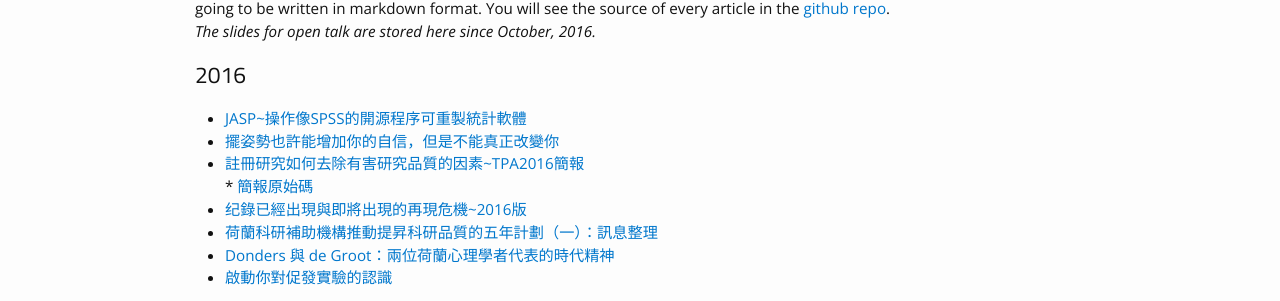
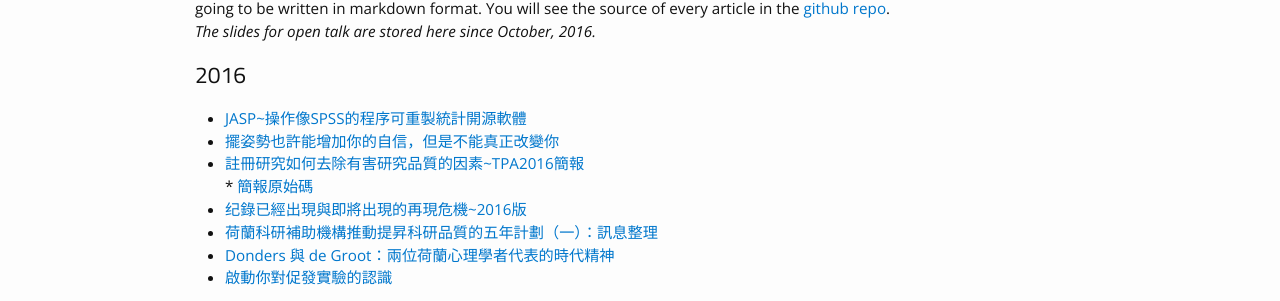
Before and after one commit to SCgeeker/SCgeeker.github.io, a Jekyll site: the page built from text.md, in a window 1280 px wide. Shown: the part 209-510 px from the top of the page. Built offline with Jekyll 4.4.1, drawn with Linux system fonts in a browser that asks for light colours; comment, search, counter and statistics services are not loaded.

```diff
--- a/text.md
+++ b/text.md
@@ -8,7 +8,7 @@ This section collects **writings without codes** for self review and anyone who
 *The slides for open talk are stored here since October, 2016.*
 
 ## 2016
-- [JASP~操作像SPSS的開源程序可重製統計軟體](/Text/text_2016007/)
+- [JASP~操作像SPSS的程序可重製統計開源軟體](/Text/text_2016007/)
 - [擺姿勢也許能增加你的自信，但是不能真正改變你](/Text/text_2016005/)
 - [註冊研究如何去除有害研究品質的因素~TPA2016簡報](/Text/TPA2016_REP.html)
         * [簡報原始碼](/Text/CSC_RR.Rmd)
```
Also changed, not shown: Text/text_2016007.md (+1 -1 lines).
